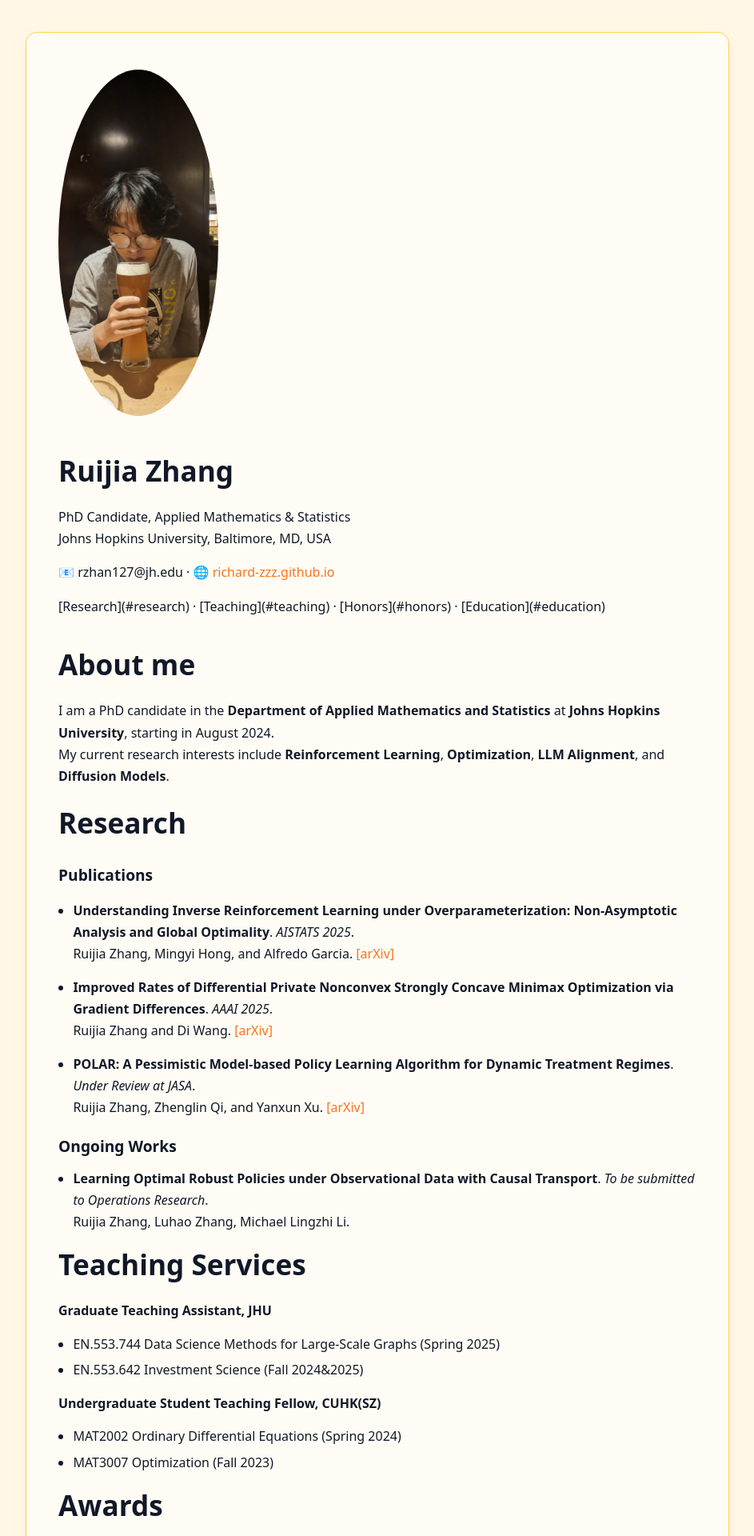
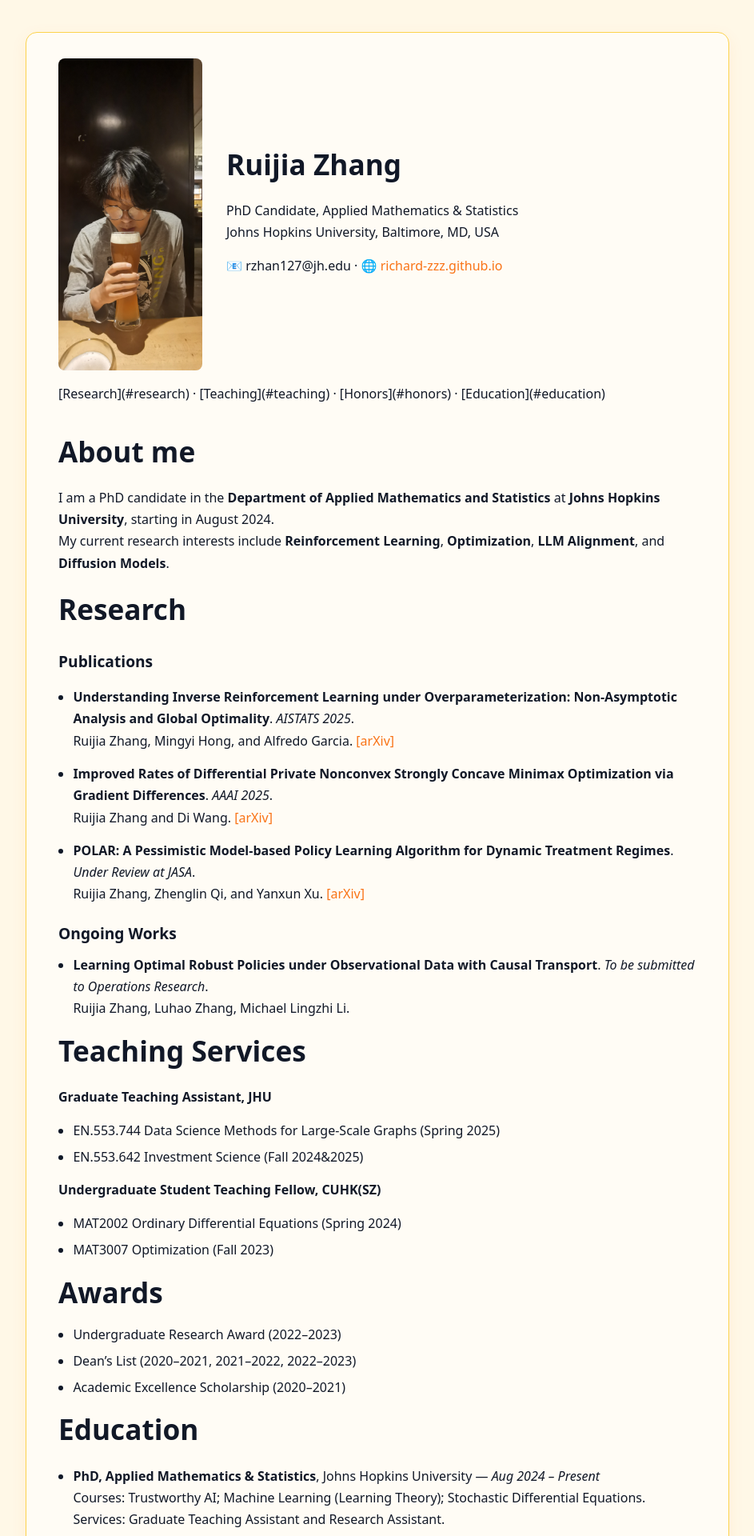
Before and after one commit to yayayida/yayayida.github.io, a Jekyll site: the page built from index.md, in a window 1280 px wide. Shown: the top 1920 px of the page at 80% size, without its empty margins (168-1111 px from the left). Built offline with Jekyll 4.4.1, drawn with Linux system fonts in a browser that asks for light colours.

Commit message:
Update index.md

```diff
--- a/index.md
+++ b/index.md
@@ -3,13 +3,20 @@ layout: default
 title: "Ruijia Zhang"
 ---
 
-<img src="/assets/img/profile.jpg" alt="Ruijia Zhang" width="200" style="border-radius:50%; margin-bottom:16px;">
+<div style="display:flex; align-items:center; gap:30px;">
 
-# Ruijia Zhang
-PhD Candidate, Applied Mathematics & Statistics
-Johns Hopkins University, Baltimore, MD, USA
+  <!-- 左边头像 -->
+  <img src="/assets/img/profile.jpg" alt="Ruijia Zhang" width="180" style="border-radius:8px;">
 
-📧 rzhan127@jh.edu · 🌐 [richard-zzz.github.io](https://richard-zzz.github.io)
+  <!-- 右边文字 -->
+  <div>
+    <h1>Ruijia Zhang</h1>
+    <p>PhD Candidate, Applied Mathematics & Statistics<br>
+    Johns Hopkins University, Baltimore, MD, USA</p>
+    <p>📧 rzhan127@jh.edu · 🌐 <a href="https://richard-zzz.github.io">richard-zzz.github.io</a></p>
+  </div>
+
+</div>
 
 <div class="nav">
 [Research](#research) · [Teaching](#teaching) · [Honors](#honors) · [Education](#education)
```
